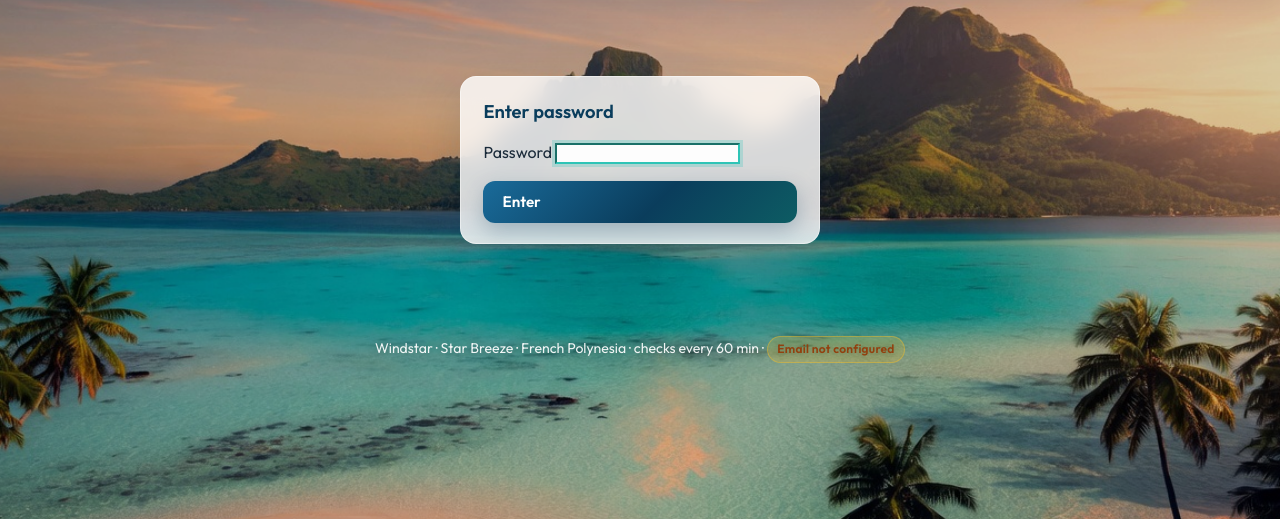
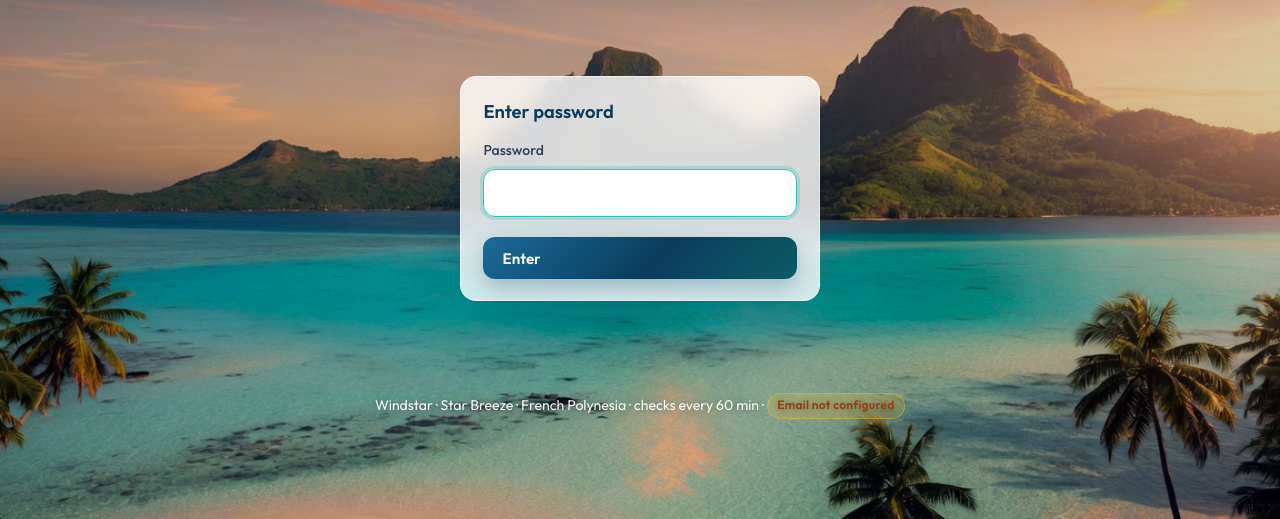
Before and after one commit to cpos97/windstar-tahiti-price-tracker, a FastAPI app: template templates/login.html in a window 1280 px wide. Shown: the part 73-592 px from the top of the page. Run offline with FastAPI, Linux system fonts and the light colour scheme; the template is opened without the code that fills it, so the values that code supplies are empty.

Commit message:
Fix password input using default browser styling instead of site theme
input[type="password"] was missing from the shared field-styling selector,
so it fell back to the raw OS font/box instead of matching every other
input on the site. Also switched the login form to .form-grid for the
same label layout used elsewhere.

```diff
--- a/static/style.css
+++ b/static/style.css
@@ -377,10 +377,11 @@ h2 {
 
 .optional { opacity: 0.75; font-weight: 400; }
 
-/* Shared field chrome — name, email, url all match */
+/* Shared field chrome — name, email, url, password all match */
 input[type="text"],
 input[type="email"],
 input[type="url"],
+input[type="password"],
 .form-grid input {
   display: block;
   width: 100%;
--- a/templates/login.html
+++ b/templates/login.html
@@ -7,13 +7,13 @@
   {% if error %}
   <div class="banner warn">Wrong password — try again.</div>
   {% endif %}
-  <form method="post" action="/login">
+  <form method="post" action="/login" class="form-grid" style="grid-template-columns:1fr">
     <input type="hidden" name="next" value="{{ next_path }}" />
     <label>
       Password
       <input type="password" name="password" autofocus required autocomplete="current-password" />
     </label>
-    <div class="form-actions" style="margin-top:1rem">
+    <div class="form-actions" style="margin-top:0.25rem">
       <button type="submit" class="btn primary" style="width:100%">Enter</button>
     </div>
   </form>
```
